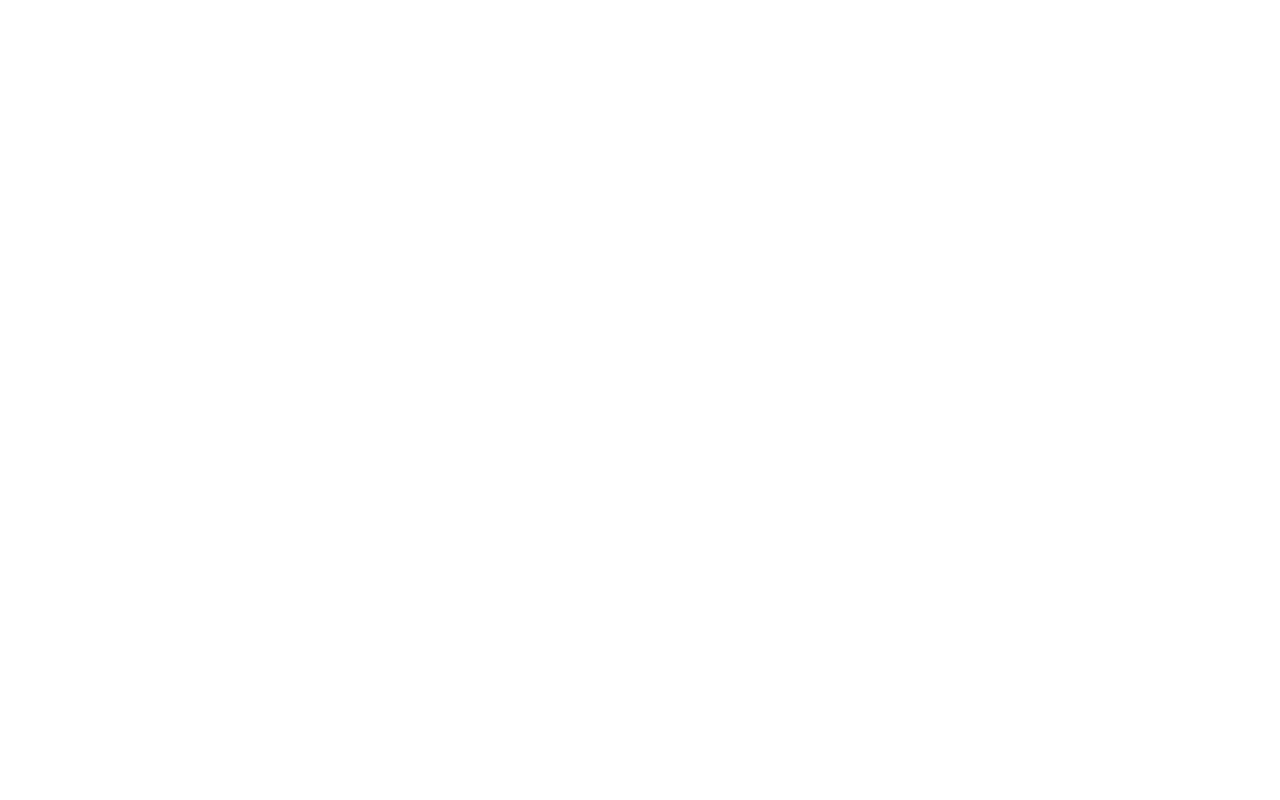
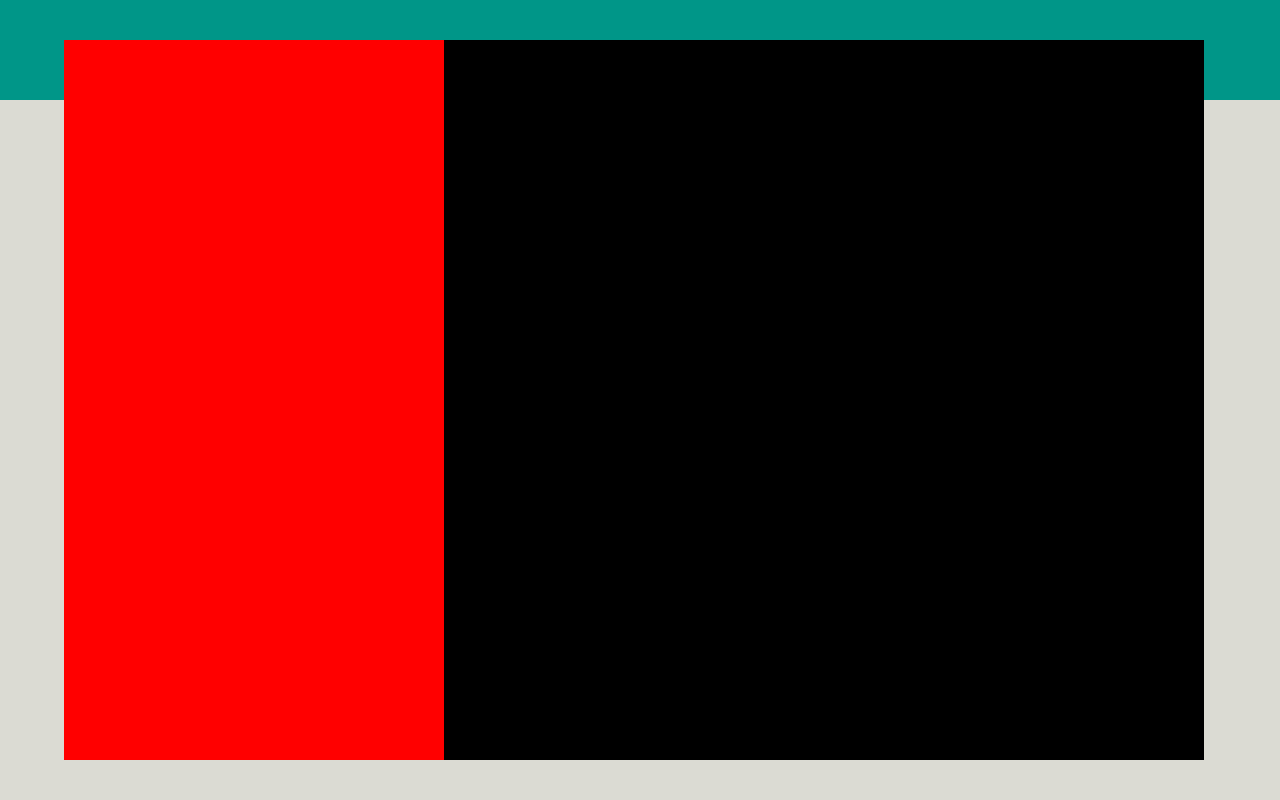
Before and after one commit to PasqualeAragosa/vue-boolzapp, a plain HTML site: page index.html in a window 1280 px wide. Drawn offline with nearby package versions, Linux system fonts and the light colour scheme.

Commit message:
add wrapper_content

```diff
--- a/assets/css/style.css
+++ b/assets/css/style.css
@@ -27,5 +27,41 @@ img {
 /* #endregion Colors */
 
 /* #region Body */
+.wrapper {
+    height: 100vh;
+    position: relative;
+}
 
+.wrapper_top {
+    height: 100px;
+    background-color: var(--var-bg-top);
+}
+
+.wrapper_body {
+    height: calc(100vh - 100px);
+    background-color: var(--var-bg-body);
+}
+
+.wrapper_content {
+    width: 90vw;
+    height: 90vh;
+    background-color: var(--var-light);
+    position: absolute;
+    top: 5%;
+    left: 5%;
+}
+
+.row {
+    height: 100%;
+}
+
+.menu {
+    background-color: red;
+    height: 100%;
+}
+
+.chat {
+    background-color: black;
+    height: 100%;
+}
 /* #endregion Body */
--- a/index.html
+++ b/index.html
@@ -15,7 +15,32 @@
 <body>
 
     <div id="app">
-
+        <div class="wrapper">
+            <div class="wrapper_top"></div>
+            <!-- /.wrapper_top -->
+            <div class="wrapper_body"></div>
+            <!-- /.wrapper_body -->
+            <div class="wrapper_content container">
+                <div class="row">
+                    <div class="col-4 menu">
+                        <div class="myself_user"></div>
+                        <!-- /.myself_user -->
+                        <div class="notice_message"></div>
+                        <!-- /.notice_message -->
+                        <div class="new_chat_bar"></div>
+                        <!-- /.new_chat_bar -->
+                        <div class="rubric"></div>
+                        <!-- /.rubric -->
+                    </div>
+                    <!-- /.menu -->
+                    <div class="col-8 chat"></div>
+                    <!-- /.chat -->
+                </div>
+                <!-- /.row -->
+            </div>
+            <!-- /.content -->
+        </div>
+        <!-- /.wrapper -->
     </div>
     <!-- /#app -->
 
```
